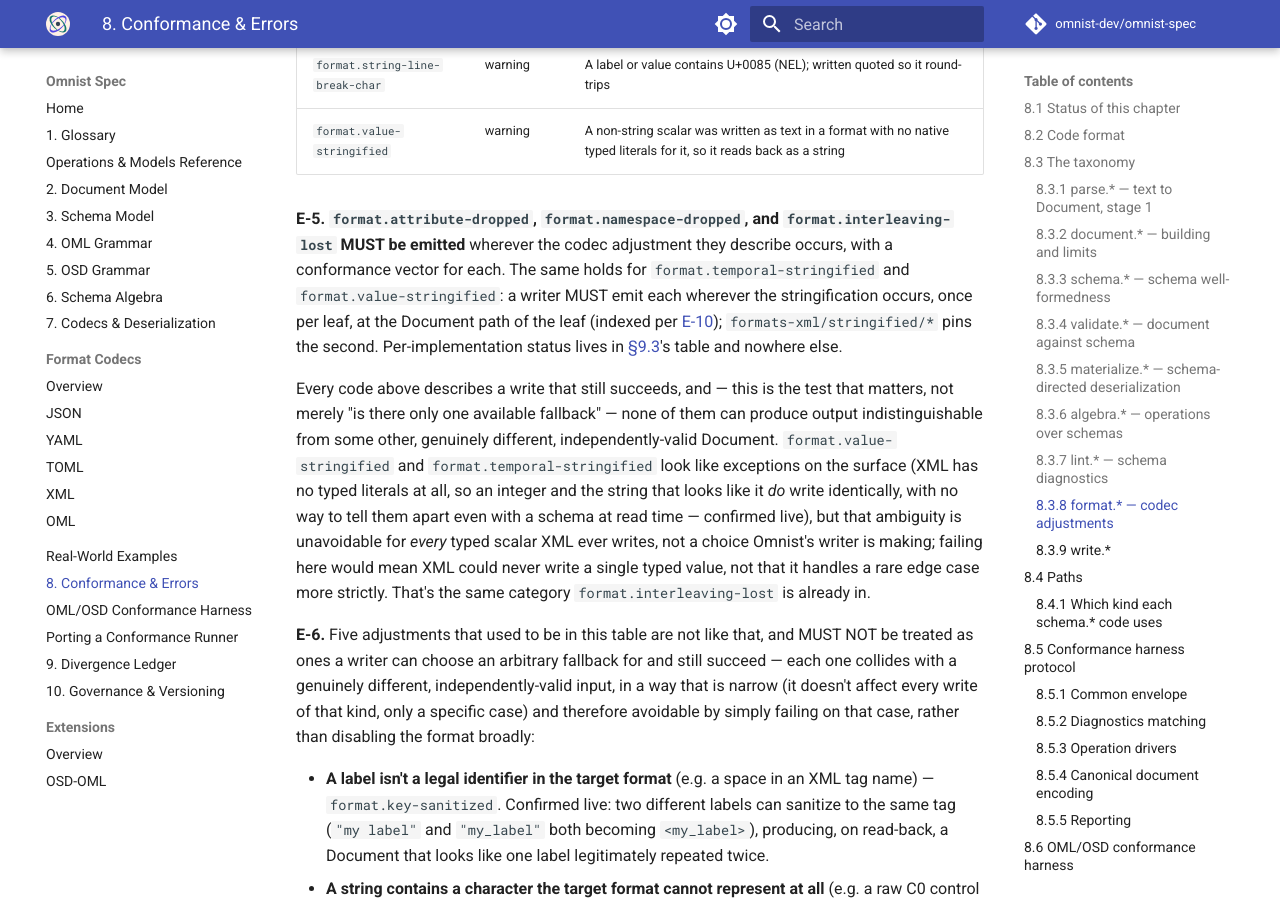
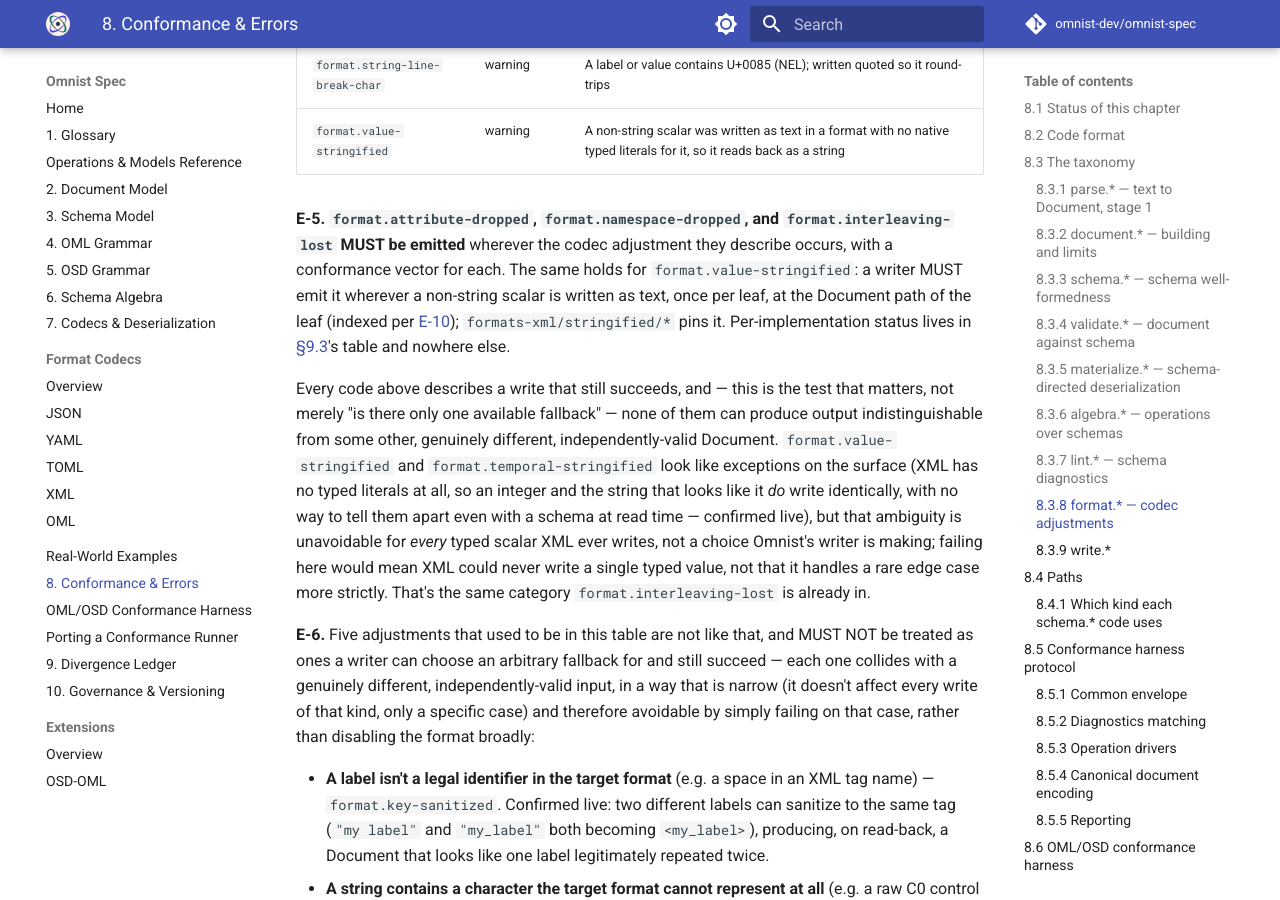
Before and after one commit to omnist-dev/omnist-spec, an MkDocs documentation site: the page built from docs/08-conformance-and-errors.md, in a window 1280 px wide and 900 px high, scrolled down 10047 px. Built offline with MkDocs 1.6.1 and Material for MkDocs 9.7.7, drawn with Linux system fonts in a browser that asks for light colours; comment, search, counter and statistics services are not loaded.

Commit message:
Limit E-5 to format.value-stringified; say write diagnostics compare codes
The spec does not say which code an XML date, time or datetime leaf gets
(the ports differ), so E-5's MUST now covers format.value-stringified only,
which the new vectors pin. test-suite/README.md states that a write vector's
diagnostics are compared by path and code (E-17). Ledger count wording:
"N in this tree, 367 at the tag".

Co-Authored-By: Claude Sonnet 5.5 <noreply@anthropic.com>

```diff
--- a/docs/08-conformance-and-errors.md
+++ b/docs/08-conformance-and-errors.md
@@ -342,10 +342,9 @@ there is no separate set of names for them.
 **E-5.** **`format.attribute-dropped`, `format.namespace-dropped`, and
 `format.interleaving-lost` MUST be emitted** wherever the codec adjustment
 they describe occurs, with a conformance vector for each. The same holds for
-`format.temporal-stringified` and `format.value-stringified`: a writer MUST emit
-each wherever the stringification occurs, once per leaf, at the Document path of
-the leaf (indexed per [E-10](#84-paths)); `formats-xml/stringified/*` pins the
-second. Per-implementation
+`format.value-stringified`: a writer MUST emit it wherever a non-string scalar
+is written as text, once per leaf, at the Document path of the leaf (indexed per
+[E-10](#84-paths)); `formats-xml/stringified/*` pins it. Per-implementation
 status lives in [§9.3](09-divergence-ledger.md#93-current-status)'s table and
 nowhere else.
 
```
Also changed, not shown: docs/09-divergence-ledger.md (+2 -2 lines), test-suite/README.md (+6 -0 lines).
